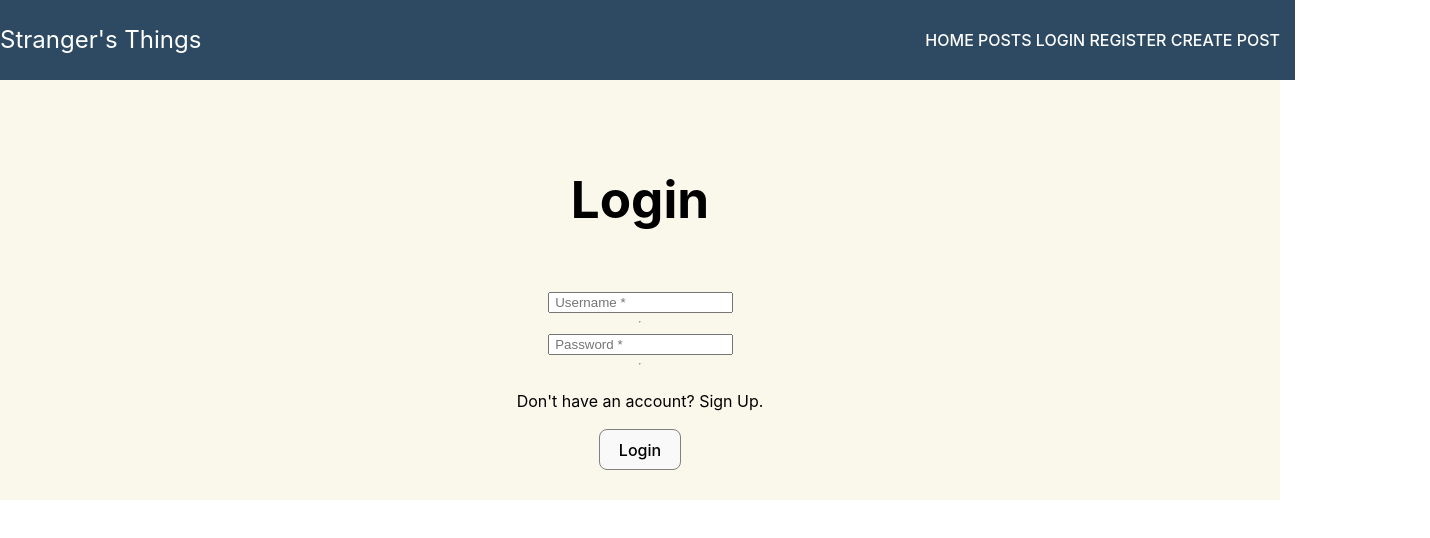
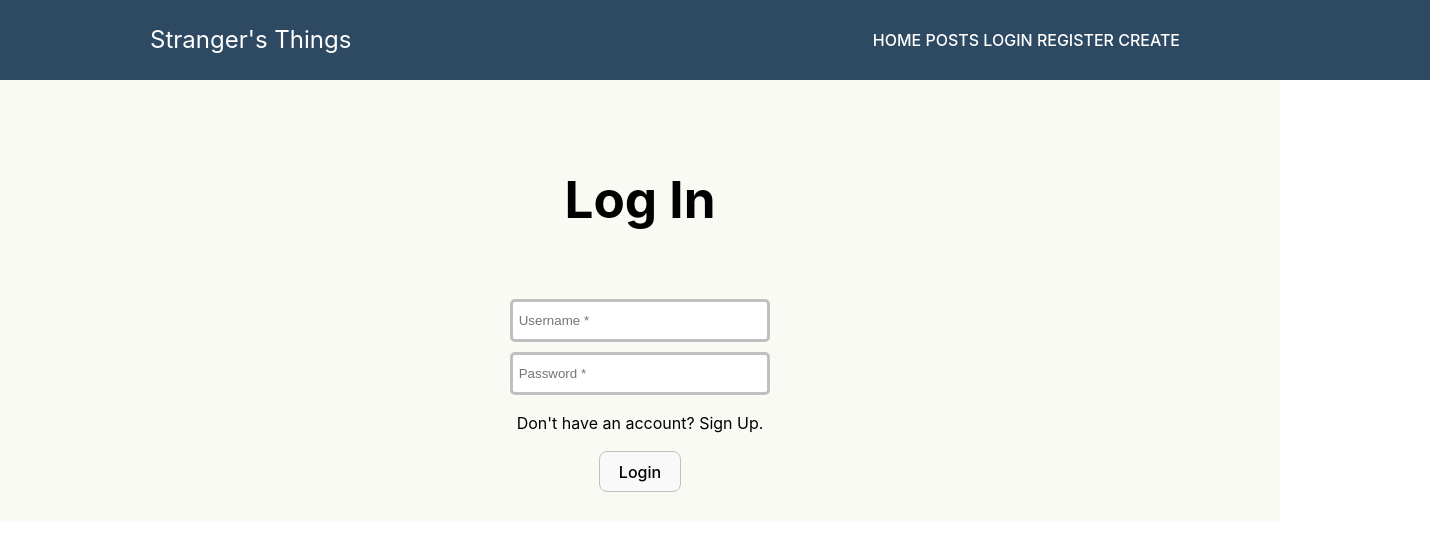
Before and after one commit to Block30-Team1/Strangers-Things, a React (Vite) app: page /login in a window 1280 px wide. Shown: the top 538 px of the page, 1430 px wide, since content can reach past the window. Built offline with nearby package versions, Linux system fonts and the light colour scheme.

Commit message:
Edit: Edited the css for login ,registser and posts. Home still not appearing

```diff
--- a/src/App.jsx
+++ b/src/App.jsx
@@ -18,7 +18,7 @@ function App() {
         <Link className="nav-item" to="/Posts"> Posts </Link>
         <Link className="nav-item" to="/Login"> Login </Link>
         <Link className="nav-item" to="/Register"> Register </Link>
-        <Link className='nav-items' to= '/CreatePost'>Create Post</Link>
+        <Link className='nav-items' to= '/CreatePost'>Create</Link>
         </div>
       </div>
 
--- a/src/Components/Home.jsx
+++ b/src/Components/Home.jsx
@@ -1,6 +1,9 @@
 
 export default function Home(){
     return(
-        <div> Home </div>
+        <div>
+        <div className='component-h3'> Home </div>
+        <h1> Welcome </h1>
+        </div>
     )
 }
--- a/src/Components/Login.jsx
+++ b/src/Components/Login.jsx
@@ -57,20 +57,18 @@ export default function Login() {
 
 
     return (<form method="post" onSubmit={handleSubmit}>
-        <h3 id="component-h3"> Login </h3>
+        <h3 id="component-h3"> Log In </h3>
         <label>
-            <input value={username} onChange={(e) => setUsername(e.target.value)} required
+            <input className='reg-log-input' value={username} onChange={(e) => setUsername(e.target.value)} required
                 placeholder=" Username *" />
         </label>
-        <hr />
         <label>
-            <input value={password} type="password" onChange={(e) => setPassword(e.target.value)} required
+            <input className='reg-log-input' value={password} type="password" required onChange={(e) => setPassword(e.target.value)}
                 placeholder=" Password *" maxLength="8" minLength="6" />
         </label>
-        <hr />
         <div>
             <p>
-                Don't have an account? Sign Up.
+                Don't have an account? <span  onClick={() => navigate(`/Register`)} >Sign Up.</span>
             </p>
         </div>
         <label>
--- a/src/Components/Posts.jsx
+++ b/src/Components/Posts.jsx
@@ -22,6 +22,7 @@ export default function Posts(){
 
     return (
         <div className='allPostsWrapper'>
+            <h3 id='component-h3'> Posts </h3>
         {posts.map((obj) => {
         return (
         <div key={obj.id} className='single-message' >
--- a/src/Components/Register.jsx
+++ b/src/Components/Register.jsx
@@ -32,17 +32,17 @@ export default function Register() {
 
         <h3 id="component-h3"> Register </h3>
         <label>
-        <input value={username} onChange={(e) => setUsername(e.target.value)} required
+        <input className='reg-log-input'value={username} onChange={(e) => setUsername(e.target.value)} required
         placeholder=" Username *"/>
         </label>
         <hr />
         <label>
-        <input value={password} type="password" onChange={(e) => setPassword(e.target.value)} required
+        <input className='reg-log-input' value={password} type="password" onChange={(e) => setPassword(e.target.value)} required
         placeholder=" Password *" maxLength="8" minLength="6"/>
         </label>
         <hr />
         <label>
-        <input value={confirmPassword} type="password" onChange={(e) => setConfirmPassword(e.target.value)} required
+        <input className='reg-log-input' value={confirmPassword} type="password" onChange={(e) => setConfirmPassword(e.target.value)} required
         placeholder=" Confirm your password *" maxLength="8" minLength="6" />
         </label>
         <hr />
--- a/src/index.css
+++ b/src/index.css
@@ -3,19 +3,21 @@ body {
   line-height: 1.5;
   font-weight: 400;
   color: black;
-  background-color: rgb(250, 248, 234);
+  background-color: rgb(250, 250, 244);
   font-synthesis: none;
   text-rendering: optimizeLegibility;
   -webkit-font-smoothing: antialiased;
   -moz-osx-font-smoothing: grayscale;
   -webkit-text-size-adjust: 100%;
-  margin: 0px;
+  margin: 0;
   align-items: center;
+  width: 100%;
 }
 
 #root{ /* removes random white space border around all pages */
   margin: 0px;
   padding: 0px;
+  max-width: 100%;
 }
 
 a {
@@ -24,7 +26,7 @@ a {
   text-decoration: inherit;
 }
 a:hover {
-  color: #535bf2;
+  color: #d1d3f8;
 }
 
 
@@ -42,7 +44,7 @@ button {
   background-color: white;
   cursor: pointer;
   transition: border-color 0.25s;
-  border: solid gray 1px;
+  border: solid rgb(192, 192, 192) 1px;
 }
 button:hover {
   border-color: #646cff;
@@ -58,7 +60,7 @@ button:focus-visible {
     background-color: #ffffff;
   }
   a:hover {
-    color: #747bff;
+    color: #d1d3f8;
   }
   button {
     background-color: #f9f9f9;
@@ -71,11 +73,12 @@ button:focus-visible {
 }
 
 .single-message{
-  background-color: rgb(59, 35, 75);
-  color: white;
-  border: solid black;
+  background-color:rgb(244, 247, 246);
+  color: black;
+  border: solid rgb(239, 228, 228);
   height: 400px;
   width: 600px;
+  margin: 0 auto;
 }
 
 #navbar{
@@ -85,7 +88,7 @@ button:focus-visible {
   width: 100%;
   height: 10vh;
   background-color: rgb(45, 74, 98);
-  padding: 0px 15px 00px 0px;
+  padding: 0px 0px 0px 150px;
   align-items: center;
 
 }
@@ -97,9 +100,12 @@ button:focus-visible {
   color: white;
   text-transform: uppercase;
   font-weight: 500;
+  padding: 0px 250px 0px 0px;
 }
+
 #component-h3{
   font-size: 3.2em;
+  text-align: center;
 }
 
 h1{
@@ -107,3 +113,11 @@ h1{
   color: white;
   font-weight: 400;
 }
+
+.reg-log-input{
+  height: 35px;
+  width: 250px;
+  margin: 10px 0px 0px 0px;
+  border: solid rgb(192, 192, 192);
+  border-radius: 5px;
+}
```
